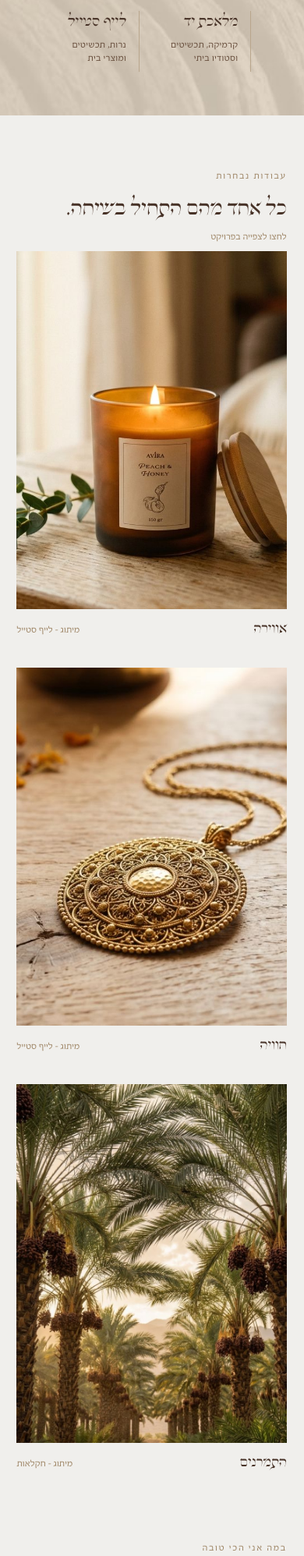
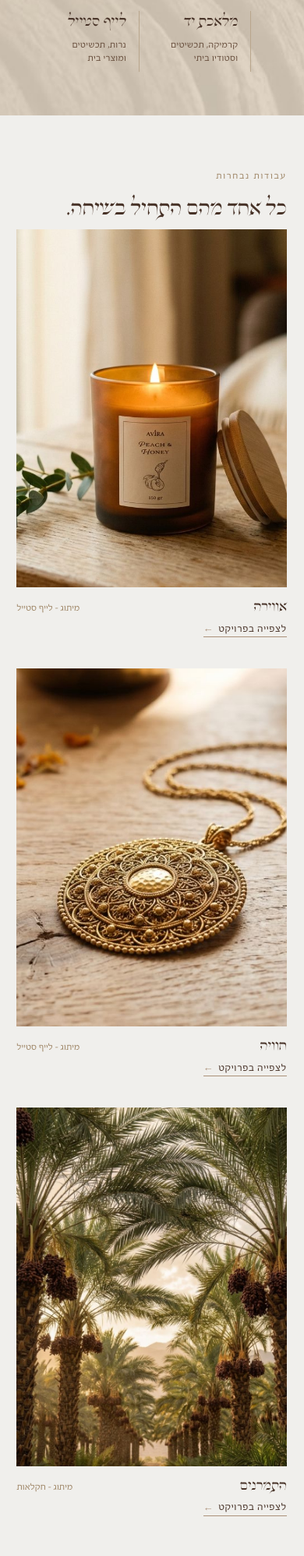
Before and after one commit to maayanzaken/maayan-zaken-site, a plain HTML site: page index.html in a window 390 px wide. Shown: the part 1562-3557 px from the top of the page at 78% size. Drawn offline with Linux system fonts and the light colour scheme.

Commit message:
Works: clickable 'view project' link under every project card
Co-Authored-By: Claude Opus 5.5 <noreply@anthropic.com>
Claude-Session: https://claude.ai/code/session_01MP8kiuWAE5bb4AJUm3vKax

```diff
--- a/index.html
+++ b/index.html
@@ -43,6 +43,7 @@ a:hover{color:#8a6f57}
 .who-list>li{padding-top:0!important}
 .who-list>li{border-inline-start:1px solid #b9a68c!important;padding-inline:16px 0!important}
 .cta-wrap{text-align:center;justify-content:center;line-height:1.5}
+.works-hint{display:none}
 }
 .contact-form input:-webkit-autofill,.contact-form input:-webkit-autofill:hover,.contact-form input:-webkit-autofill:focus{-webkit-text-fill-color:#f0efec;-webkit-box-shadow:0 0 0 1000px #473227 inset;caret-color:#f0efec;transition:background-color 9999s}
 .budget-select:has(option[value='']:checked){color:#8a6f57 !important;font-size:14px !important}
@@ -147,10 +148,10 @@ a:hover{color:#8a6f57}
             <div style="font-size:12px;line-height:1;letter-spacing:0.14em;color:#a08869;margin-bottom:19px">עבודות נבחרות</div>
             <h2 style="font-family:'TreeOfKnowledge',serif;font-weight:400;font-size:clamp(30px,2.75vw,35px);line-height:1.05;margin:0;max-width:334px">כל אחד מהם התחיל בשיחה.</h2>
           </div>
-          <span style="font-size:12px;line-height:1;color:#a08869">לחצו לצפייה בפרויקט</span>
+          <span class="works-hint" style="font-size:12px;line-height:1;color:#a08869">לחצו לצפייה בפרויקט</span>
         </div>
         <div style="display:grid;grid-template-columns:repeat(auto-fit,minmax(min(100%,240px),1fr));gap:40px 36px">
-          <a onClick="{{ openAvira }}" style="cursor:pointer;display:block;min-width:0" style-hover="opacity:0.9">
+          <a href="#top" onClick="{{ openAvira }}" style="cursor:pointer;display:block;min-width:0;color:#473227" style-hover="opacity:0.9">
             <div style="aspect-ratio:264/350;overflow:hidden;background:#ddd2c1">
               <img src="images/web/avira-1.jpg" alt="נר אווירה על שולחן עץ" style="width:100%;height:100%;object-fit:cover;object-position:50% 50%;display:block" />
             </div>
@@ -158,8 +159,9 @@ a:hover{color:#8a6f57}
               <span style="font-family:'TreeOfKnowledge',serif;font-size:20px;line-height:1.1">אווירה</span>
               <span style="font-size:12px;line-height:1;color:#a08869">מיתוג - לייף סטייל</span>
             </div>
+            <span style="display:inline-flex;align-items:center;gap:6px;margin-top:10px;font-size:13px;letter-spacing:0.05em;color:#473227;border-bottom:1px solid #ab9179;padding-bottom:3px">לצפייה בפרויקט <span aria-hidden="true" style="color:#ab9179">←</span></span>
           </a>
-          <a onClick="{{ openHavaya }}" style="cursor:pointer;display:block;min-width:0" style-hover="opacity:0.9">
+          <a href="#top" onClick="{{ openHavaya }}" style="cursor:pointer;display:block;min-width:0;color:#473227" style-hover="opacity:0.9">
             <div style="aspect-ratio:264/350;overflow:hidden;background:#ddd2c1">
               <img src="images/web/havaya-1.jpg" alt="תליון מנדלה מוזהב של חוויה על שולחן עץ" style="width:100%;height:100%;object-fit:cover;object-position:47% 50%;display:block" />
             </div>
@@ -167,8 +169,9 @@ a:hover{color:#8a6f57}
               <span style="font-family:'TreeOfKnowledge',serif;font-size:20px;line-height:1.1">חוויה</span>
               <span style="font-size:12px;line-height:1;color:#a08869">מיתוג - לייף סטייל</span>
             </div>
+            <span style="display:inline-flex;align-items:center;gap:6px;margin-top:10px;font-size:13px;letter-spacing:0.05em;color:#473227;border-bottom:1px solid #ab9179;padding-bottom:3px">לצפייה בפרויקט <span aria-hidden="true" style="color:#ab9179">←</span></span>
           </a>
-          <a onClick="{{ openTamranim }}" style="cursor:pointer;display:block;min-width:0" style-hover="opacity:0.9">
+          <a href="#top" onClick="{{ openTamranim }}" style="cursor:pointer;display:block;min-width:0;color:#473227" style-hover="opacity:0.9">
             <div style="aspect-ratio:264/350;overflow:hidden;background:#ddd2c1">
               <img src="images/web/tamranim-1.jpg" alt="שדרת עצי תמר בבקעת הירדן באור שקיעה" style="width:100%;height:100%;object-fit:cover;object-position:50% 75%;display:block" />
             </div>
@@ -176,6 +179,7 @@ a:hover{color:#8a6f57}
               <span style="font-family:'TreeOfKnowledge',serif;font-size:20px;line-height:1.1">התמרנים</span>
               <span style="font-size:12px;line-height:1;color:#a08869">מיתוג - חקלאות</span>
             </div>
+            <span style="display:inline-flex;align-items:center;gap:6px;margin-top:10px;font-size:13px;letter-spacing:0.05em;color:#473227;border-bottom:1px solid #ab9179;padding-bottom:3px">לצפייה בפרויקט <span aria-hidden="true" style="color:#ab9179">←</span></span>
           </a>
         </div>
         <div aria-hidden="true" style="position:relative;height:0">
```
